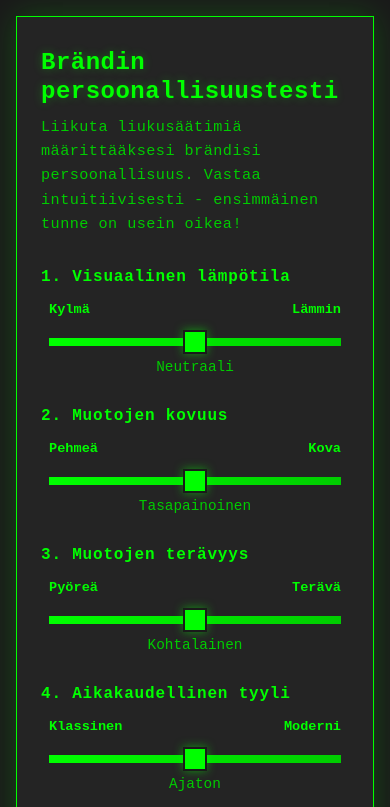
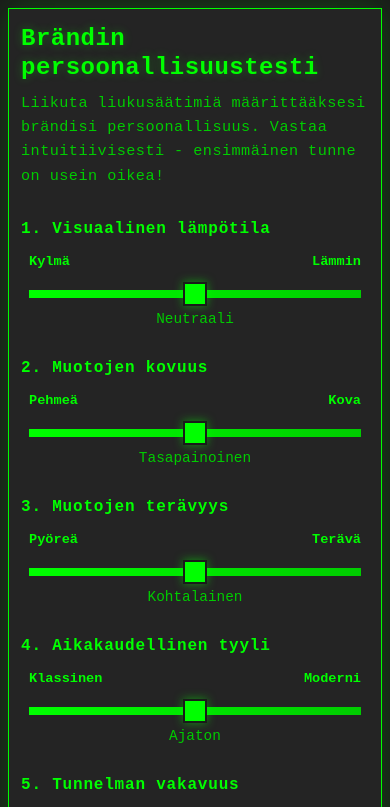
Before and after one commit to kahone/brandin-persoonallisuus-testi, a plain HTML site: page public_html/index.html in a window 390 px wide. Shown: the top 807 px of the page. Drawn offline with Linux system fonts and the light colour scheme.

Commit message:
Add responsive styles for mobile view
Added responsive styles for body and container in media query.

```diff
--- a/public_html/index.html
+++ b/public_html/index.html
@@ -19,6 +19,12 @@
             transition: all 0.5s ease;
         }
 
+        @media (max-width: 768px) {
+            body {
+                padding: 0.5rem;
+            }
+        }
+
         .container {
             max-width: 800px;
             margin: 0 auto;
@@ -28,6 +34,12 @@
             box-shadow: 0 0 30px rgba(0, 255, 0, 0.2);
             transition: all 0.5s ease;
             border: 1px solid #00ff00;
+        }
+
+        @media (max-width: 768px) {
+            .container {
+                padding: 1rem 0.75rem;
+            }
         }
 
         h1 {
```
